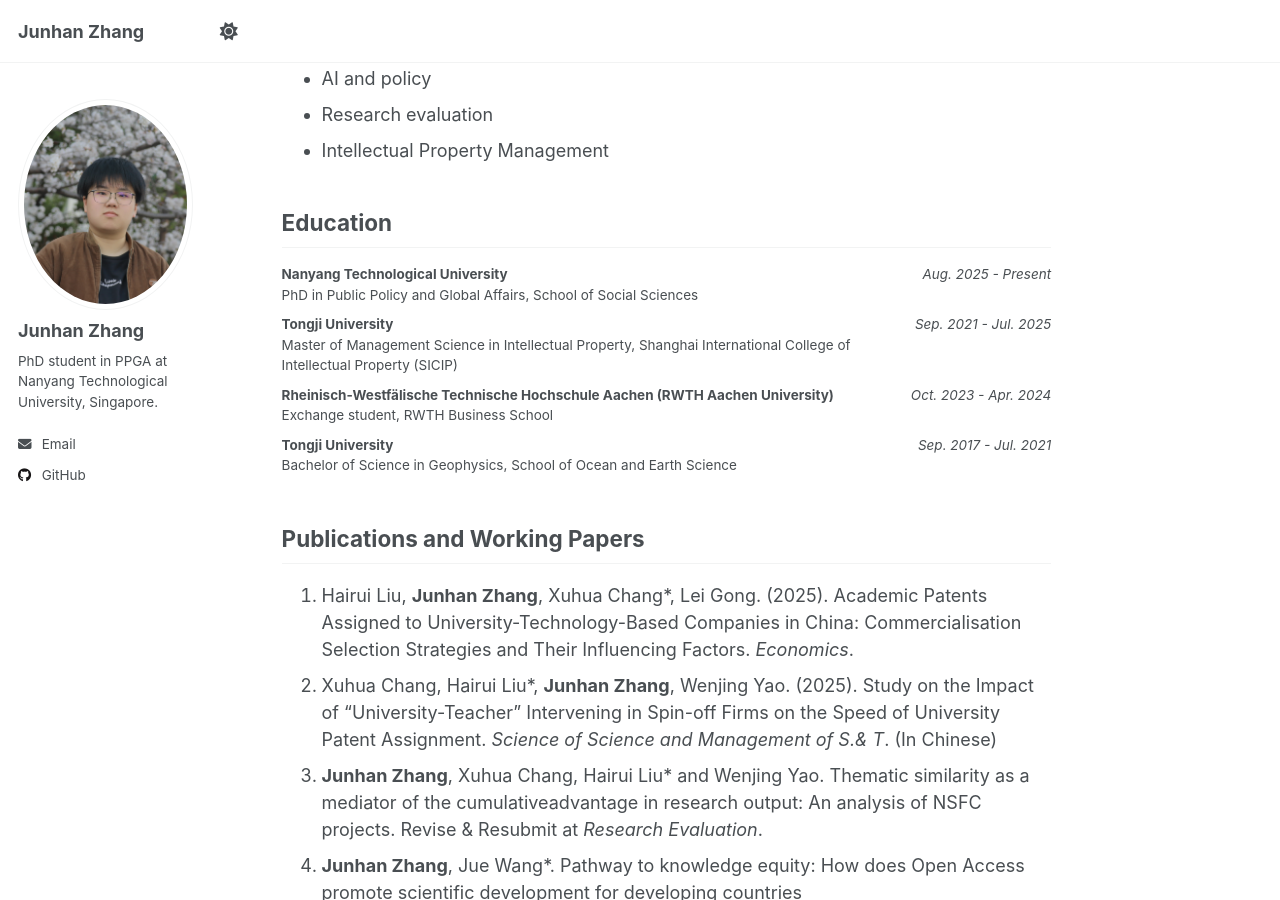
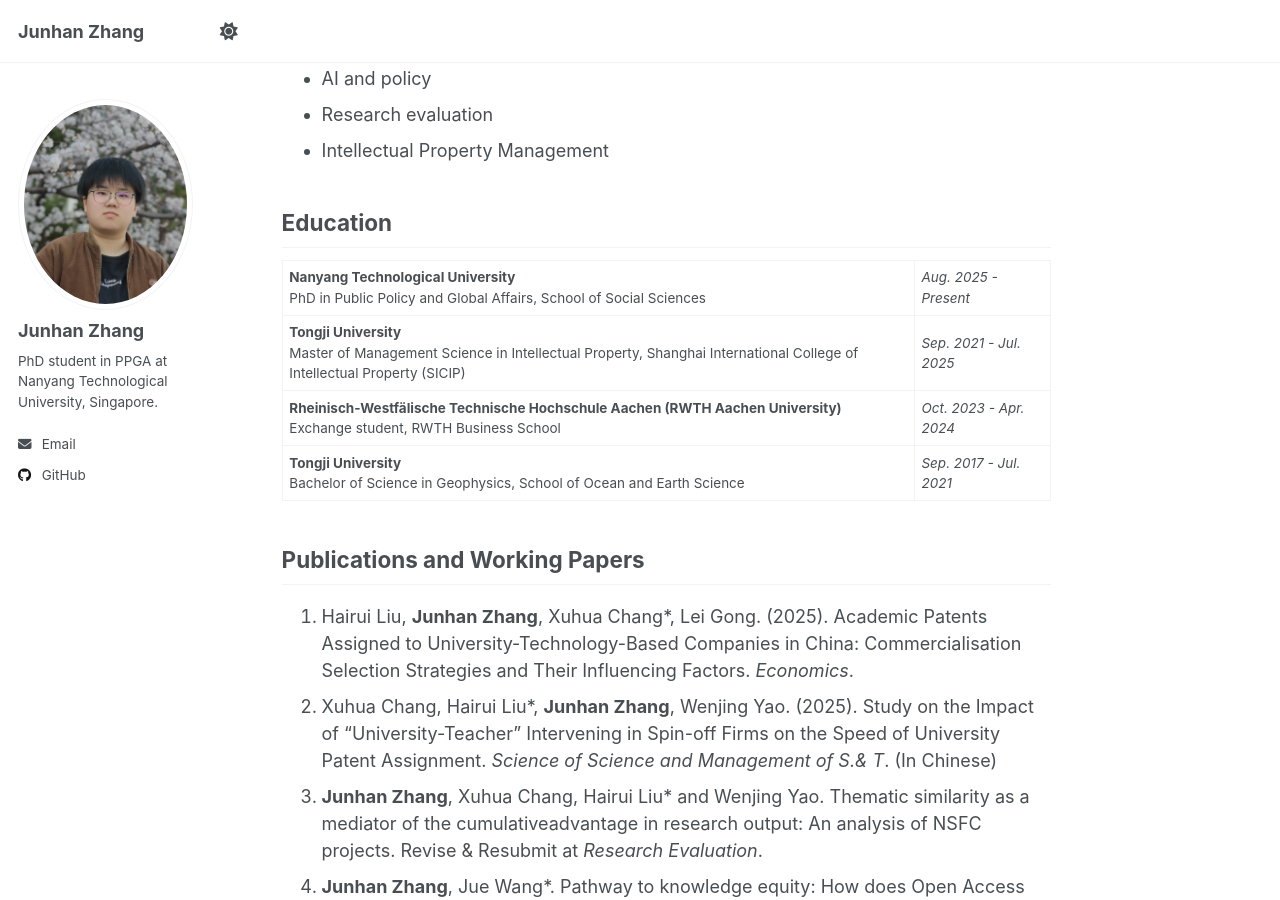
Before and after one commit to Junhan-Zhang/Junhan-Zhang.github.io, a Jekyll site: the page built from _pages/about.md, in a window 1280 px wide and 900 px high, scrolled down 585 px. Built offline with Jekyll 4.4.1, drawn with Linux system fonts in a browser that asks for light colours.

Commit message:
modified:   _pages/about.md

```diff
--- a/_pages/about.md
+++ b/_pages/about.md
@@ -21,13 +21,10 @@ You can find my CV [*here*](../files/Junhan_Zhang_CV_2026.05.pdf).
 
 ## Education
 
-| Institution | Period |
-| :--- | ---: |
 | **Nanyang Technological University**<br>PhD in Public Policy and Global Affairs, School of Social Sciences | *Aug. 2025 - Present* |
 | **Tongji University**<br>Master of Management Science in Intellectual Property, Shanghai International College of Intellectual Property (SICIP) | *Sep. 2021 - Jul. 2025* |
 | **Rheinisch-Westfälische Technische Hochschule Aachen (RWTH Aachen University)**<br>Exchange student, RWTH Business School | *Oct. 2023 - Apr. 2024* |
 | **Tongji University**<br>Bachelor of Science in Geophysics, School of Ocean and Earth Science | *Sep. 2017 - Jul. 2021* |
-{: .education-table }
 
 ## Publications and Working Papers
 
```
